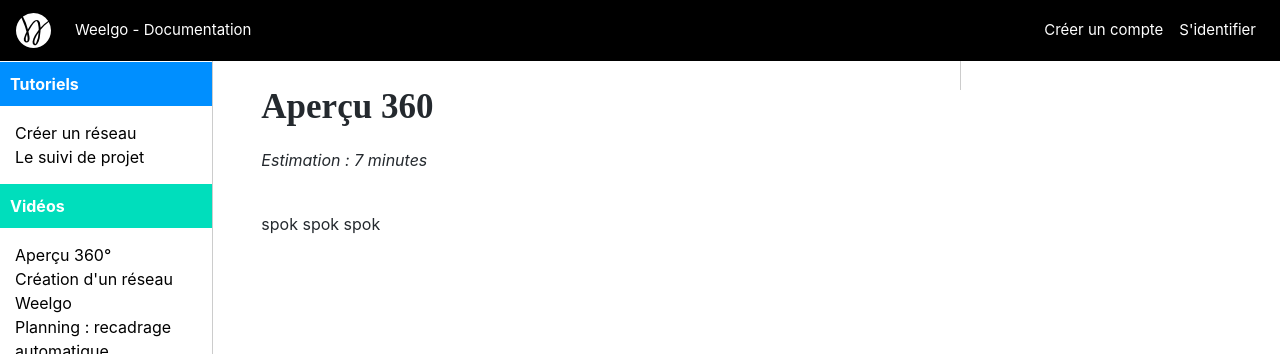
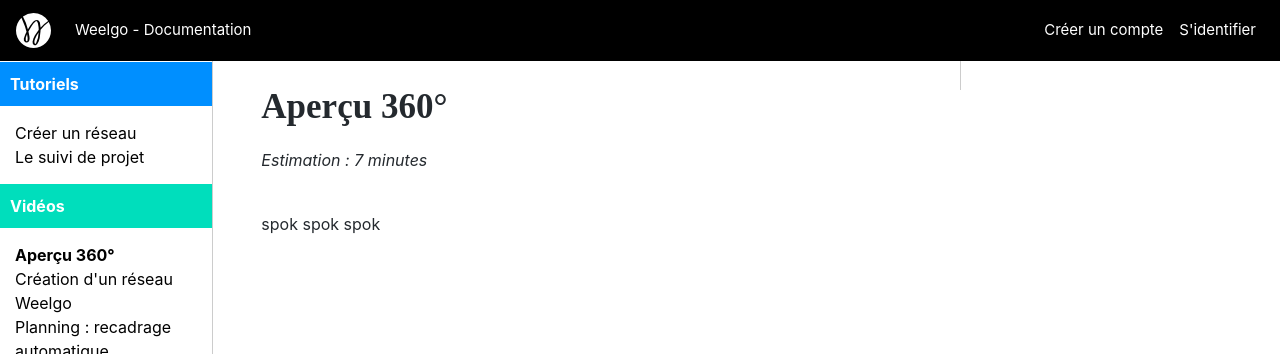
Before and after one commit to Weelgo/weelgo.github.io, a Jekyll site: the page built from fr/videos/apercu360.md, in a window 1280 px wide. Shown: the top 354 px of the page. Built offline with Jekyll 4.4.1, drawn with Linux system fonts in a browser that asks for light colours.

Commit message:
amélioration doc

```diff
--- a/_layouts/docs_fr.html
+++ b/_layouts/docs_fr.html
@@ -63,6 +63,10 @@
         	  {% assign pageTitle=page.title %}
         	  {% assign pageDescription=page.description %}
         	  {% assign subLevelIndex=0 %}
+        	  {% if page.id == lev1.id %}
+        	  		{% assign pageTitle=lev1.name %}
+			  		{% assign pageDescription=lev1.description %}
+        	  {% endif %}
 			  {% for lev1 in site.data.sitemap_fr %}
 			  	<div>
 			  		<div style="padding:10px;font-weight:bold;background-color:{{ lev1.backgroundColor}}; color: {{ lev1.color }};">{{ lev1.name }}</div>
```
Also changed, not shown: fr/videos/apercu360.md (+1 -1 lines).
